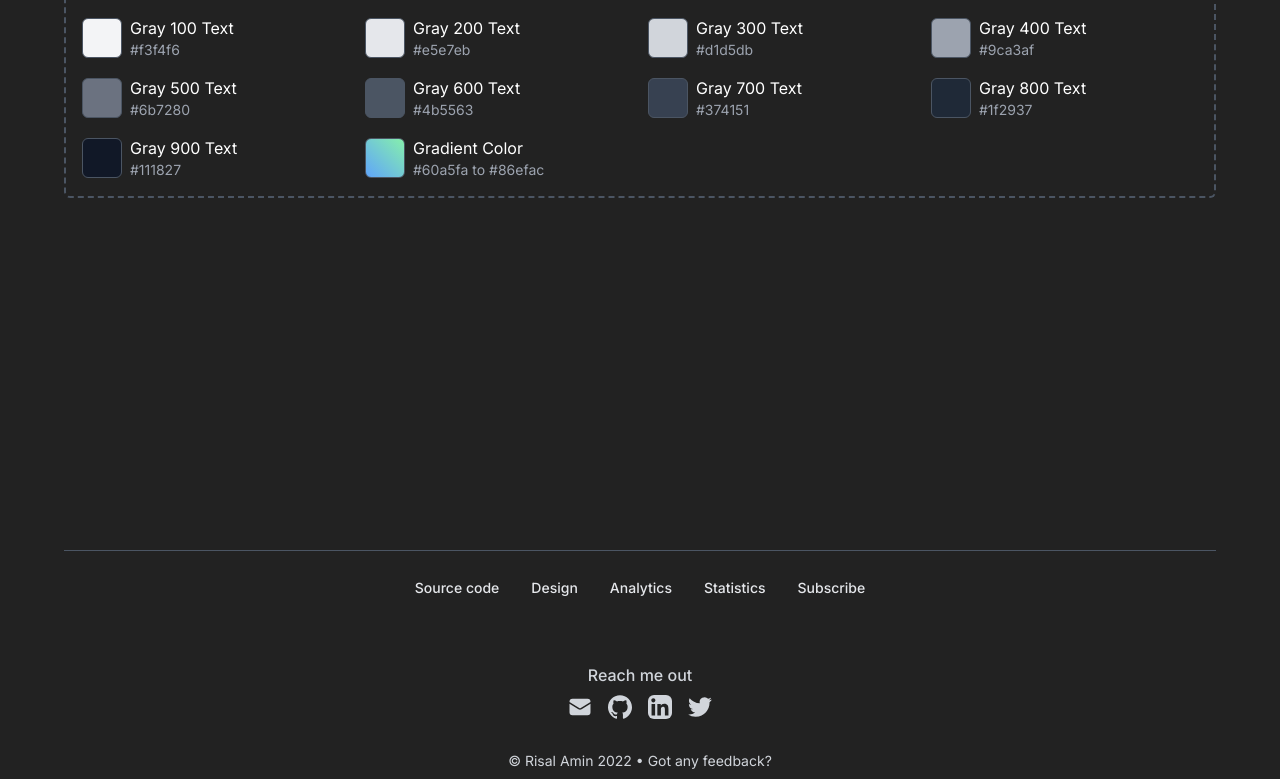
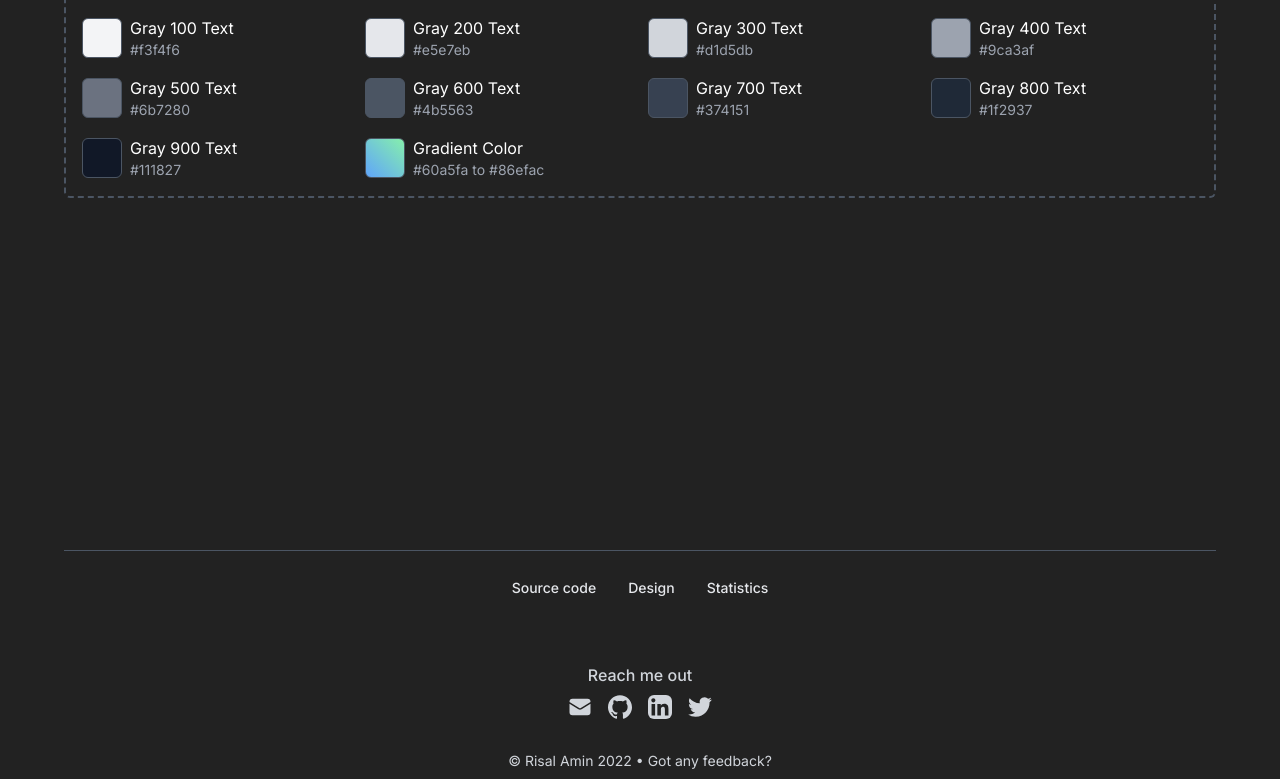
Before and after one commit to ccrsxx/portofolio, a Next.js app: page /design in a window 1280 px wide. Shown: the part 376-1155 px from the top of the page. Built offline with nearby package versions, Linux system fonts and the light colour scheme; no server answers.

Commit message:
feat: temprorarily remove /analytics and /subscribe page on footer

```diff
--- a/src/components/layout/footer.tsx
+++ b/src/components/layout/footer.tsx
@@ -83,21 +83,21 @@ const footerLinks: FooterLink[] = [
     href: '/design',
     tip: 'ccrsxx.me color palette'
   },
-  {
-    name: 'Analytics',
-    href: 'https://umami.ccrsxx.me',
-    tip: 'ccrsxx.me views and visitors analytics'
-  },
+  // {
+  //   name: 'Analytics',
+  //   href: 'https://umami.ccrsxx.me',
+  //   tip: 'ccrsxx.me views and visitors analytics'
+  // },
   {
     name: 'Statistics',
     href: '/statistics',
     tip: 'Blog & Projects statistics'
-  },
-  {
-    name: 'Subscribe',
-    href: '/subscribe',
-    tip: 'Get notified when I publish a new post'
   }
+  // {
+  //   name: 'Subscribe',
+  //   href: '/subscribe',
+  //   tip: 'Get notified when I publish a new post'
+  // }
 ];
 
 type SocialLink = {
```
